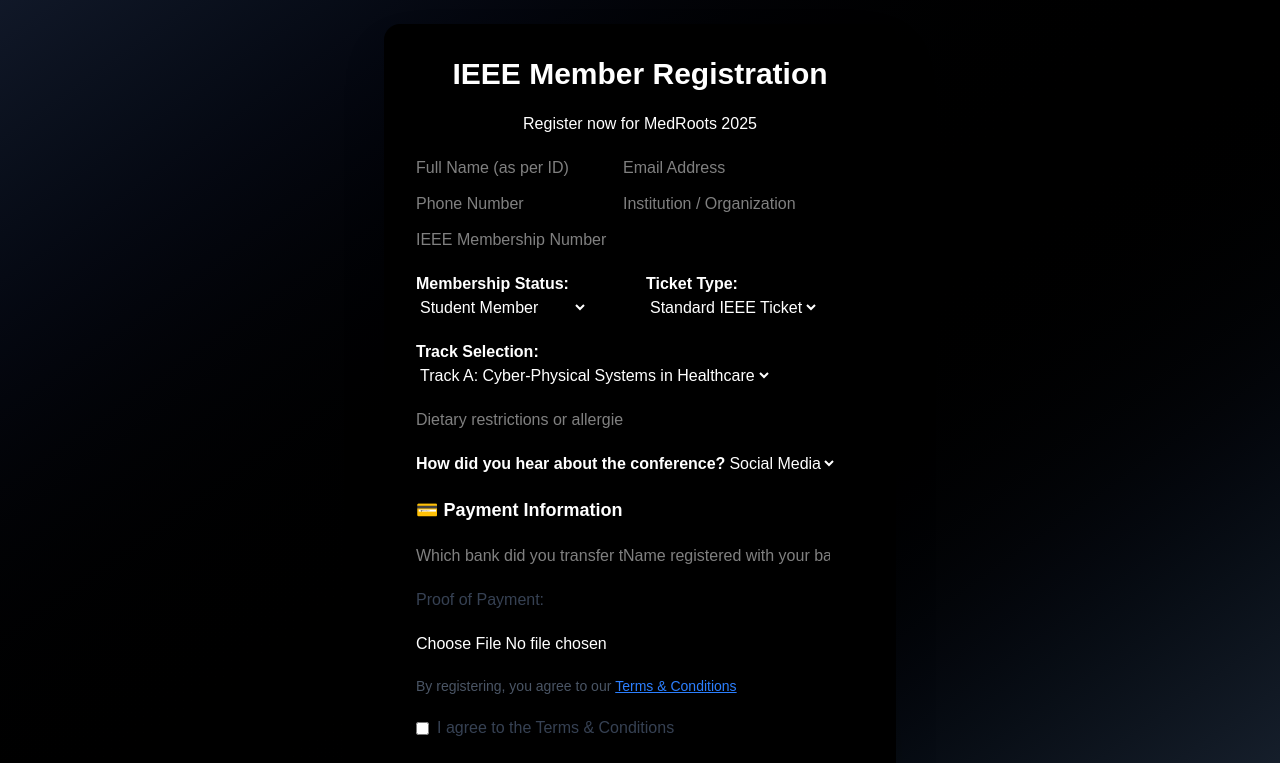
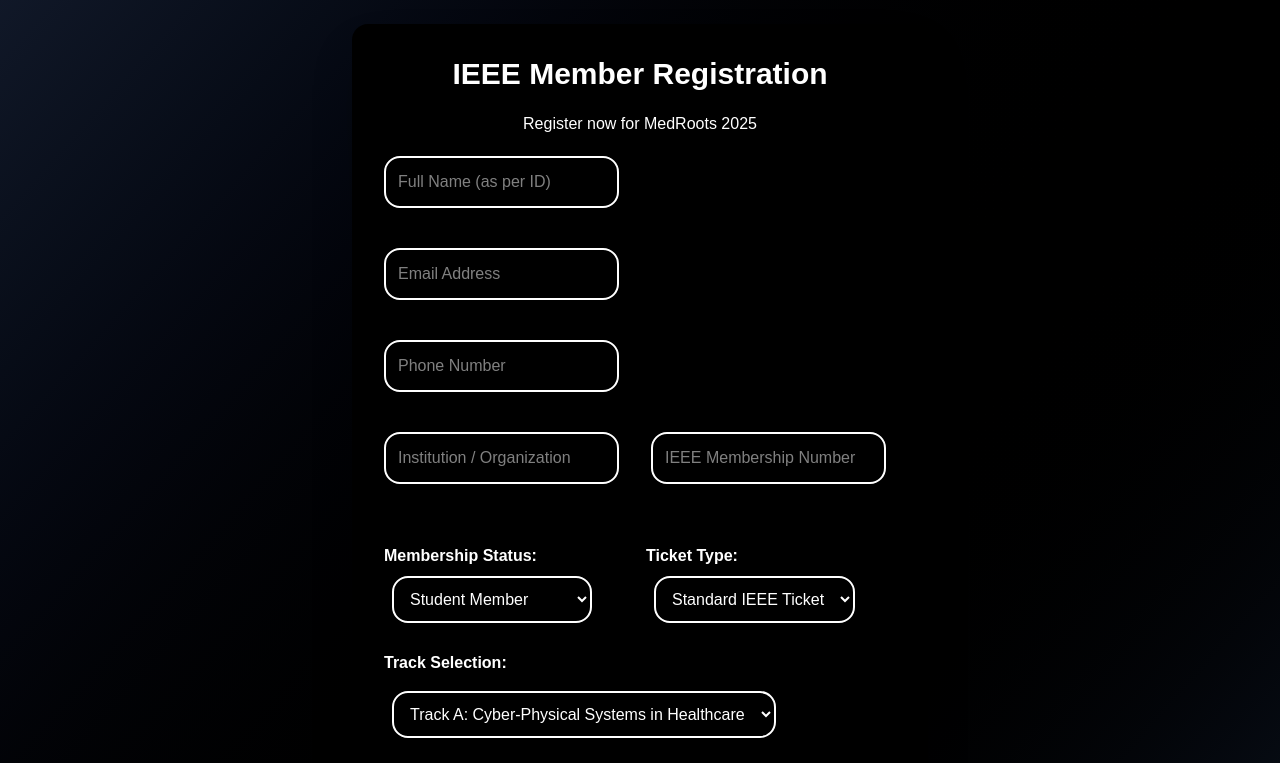
Before and after one commit to Jehad-Horani/Registration-form-with-DB, a Next.js app: page /register/ieee in a window 1280 px wide. Shown: the top 763 px of the page. Built offline with nearby package versions, Linux system fonts and the light colour scheme.

Commit message:
test 14(3)

```diff
--- a/app/register/ieee/page.js
+++ b/app/register/ieee/page.js
@@ -54,25 +54,25 @@
     <div className="min-h-screen bg-gradient-to-br from-gray-900 via-black to-gray-800 flex items-center justify-center p-6">
       <form
         onSubmit={handleSubmit}
-        className="w-full max-w-lg bg-black text-white rounded-2xl shadow-2xl p-8 space-y-5"
+        className="w-full max-w-xl bg-black text-white rounded-2xl shadow-2xl p-8 space-y-5 "
       >
         <h1 className="text-3xl font-extrabold text-center ">
           IEEE Member Registration
         </h1>
         <p className="text-center ">Register now for MedRoots 2025</p>
 
-        <div className="space-y-3">
-          <input name="full_name" placeholder="Full Name (as per ID)" onChange={handleChange} className="input-field" required />
-          <input name="email" placeholder="Email Address" onChange={handleChange} className="input-field" required />
-          <input name="phone" placeholder="Phone Number" onChange={handleChange} className="input-field" required />
-          <input name="institution" placeholder="Institution / Organization" onChange={handleChange} className="input-field" required />
-          <input name="ieee_number" placeholder="IEEE Membership Number" onChange={handleChange} className="input-field" required />
+        <div className="space-y-10 space-x-8 gap-5">
+          <input name="full_name" placeholder="Full Name (as per ID)" onChange={handleChange} className="input-field border-2 p-3 rounded-2xl" required />
+          <input name="email" placeholder="Email Address" onChange={handleChange} className="input-field border-2 p-3 rounded-2xl" required />
+          <input name="phone" placeholder="Phone Number" onChange={handleChange} className="input-field border-2 p-3 rounded-2xl" required />
+          <input name="institution" placeholder="Institution / Organization" onChange={handleChange} className="input-field border-2 p-3 rounded-2xl" required />
+          <input name="ieee_number" placeholder="IEEE Membership Number" onChange={handleChange} className="input-field border-2 p-3 rounded-2xl" required />
         </div>
 
         <div className="grid grid-cols-1 sm:grid-cols-2 gap-3">
           <div>
             <label className="font-semibold ">Membership Status:</label>
-            <select name="membership_status" onChange={handleChange} className="input-field bg-black" required>
+            <select name="membership_status" onChange={handleChange} className="input-field bg-black border-2 p-3 rounded-2xl m-2" required>
               <option value="student">Student Member</option>
               <option value="professional">Professional Member</option>
               <option value="life">Life Member</option>
@@ -80,7 +80,7 @@
           </div>
           <div>
             <label className="font-semibold ">Ticket Type:</label>
-            <select name="ticket_type" onChange={handleChange} className="input-field bg-black" required>
+            <select name="ticket_type" onChange={handleChange} className="input-field bg-black border-2 p-3 rounded-2xl m-2" required>
               <option value="standard_ieee">Standard IEEE Ticket</option>
               <option value="vip_ieee">VIP IEEE Ticket</option>
             </select>
@@ -88,18 +88,18 @@
         </div>
 
         <div>
-          <label className="font-semibold ">Track Selection:</label>
-          <select name="track" onChange={handleChange} className="input-field bg-black" required>
+          <label className="font-semibold ">Track Selection:</label><br/>
+          <select name="track" onChange={handleChange} className="input-field bg-black border-2 p-3 rounded-2xl m-2 mt-4" required>
             <option value="A">Track A: Cyber-Physical Systems in Healthcare</option>
             <option value="B">Track B: Bioprinting & Prosthetic Engineering</option>
           </select>
         </div>
 
-        <input name="dietary" placeholder="Dietary restrictions or allergies" onChange={handleChange} className="input-field" />
+        <input name="dietary" placeholder="Dietary restrictions or allergies" onChange={handleChange} className="input-field border-2 p-3 rounded-2xl m-2 mb-4" />
 
         <div>
-          <label className="font-semibold ">How did you hear about the conference?</label>
-          <select name="hear_about" onChange={handleChange} className="input-field bg-black">
+          <label className="font-semibold ">How did you hear about the conference?</label><br/>
+          <select name="hear_about" onChange={handleChange} className="input-field bg-black border-2 p-3 rounded-2xl m-2 mt-4">
             <option value="social">Social Media</option>
             <option value="university">University</option>
             <option value="email">Email</option>
@@ -109,22 +109,22 @@
         </div>
 
         <h3 className="text-lg font-semibold mt-4">💳 Payment Information</h3>
-        <input name="bank_name" placeholder="Which bank did you transfer the payment from?" onChange={handleChange} className="input-field" required />
-        <input name="account_name" placeholder="Name registered with your bank account" onChange={handleChange} className="input-field" required />
-        <label className="block text-gray-700">Proof of Payment:</label>
-        <input type="file" accept="image/*" onChange={(e) => setFile(e.target.files[0])} className="input-field" required />
+        <input name="bank_name" placeholder="Which bank did you transfer the payment from?" onChange={handleChange} className="input-field border-2 p-3 rounded-2xl m-2" required />
+        <input name="account_name" placeholder="Name registered with your bank account" onChange={handleChange} className="input-field border-2 p-3 rounded-2xl m-2" required /><br/>
+        <label className="block font-bold mt-4">Proof of Payment:</label>
+        <input type="file" accept="image/*" onChange={(e) => setFile(e.target.files[0])} className="input-field border-2 p-3 rounded-2xl cursor-pointer" required />
 
-        <p className="text-sm text-gray-600">
+        <p className="text-sm ">
           By registering, you agree to our{" "}
           <button type="button" onClick={() => setShowTerms(true)} className="text-blue-500 underline">
             Terms & Conditions
           </button>
         </p>
 
-        <label className="flex items-center gap-2 text-gray-700">
+        <label className="flex items-center gap-2">
           <input type="checkbox" name="agree_terms" onChange={handleChange} required /> I agree to the Terms & Conditions
         </label>
-        <label className="flex items-center gap-2 text-gray-700">
+        <label className="flex items-center gap-2 ">
           <input type="checkbox" name="agree_media" onChange={handleChange} required /> I consent to photography/media use
         </label>
 
```
